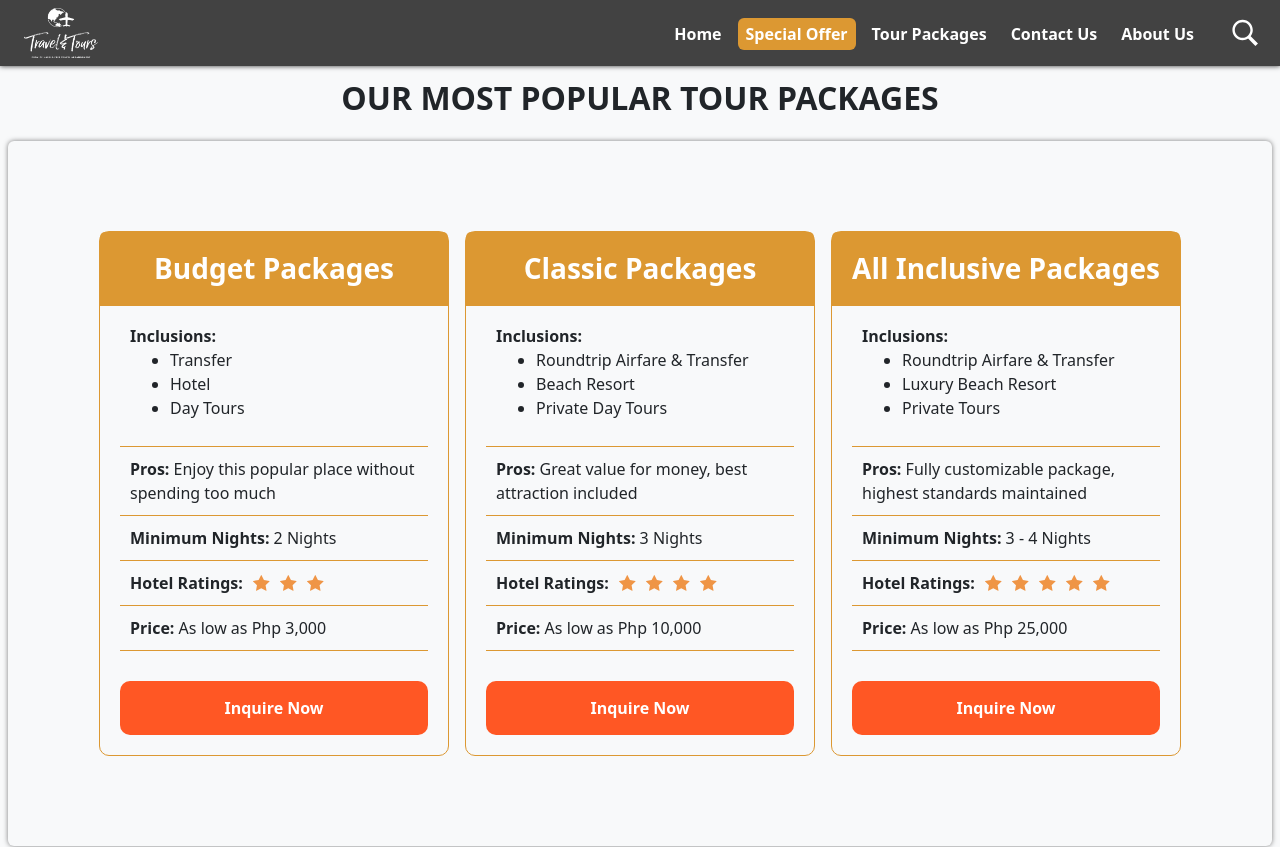
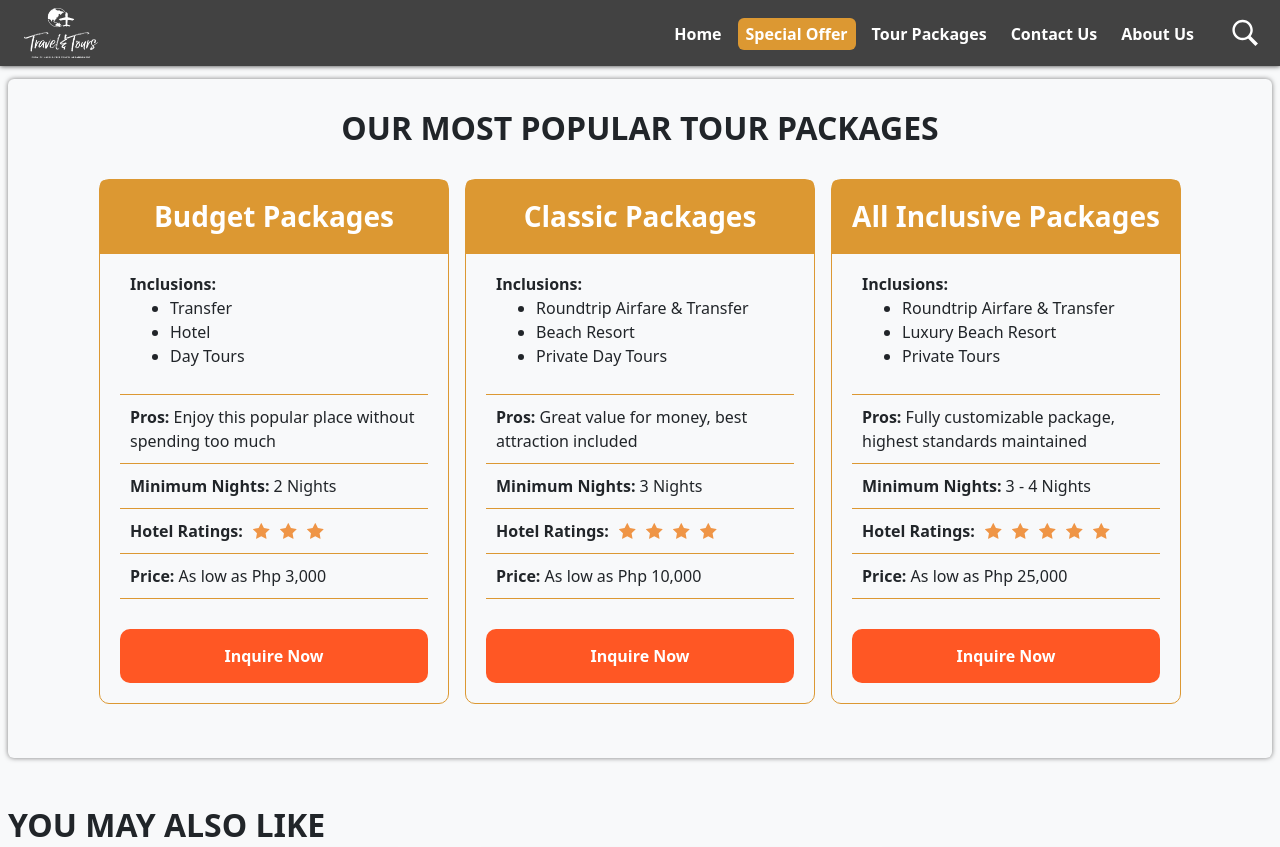
Before and after one commit to boymelvs/KODEGOPH-PROJECT-1, a plain HTML site: page pages/special-offers.html in a window 1280 px wide. Shown: the top 847 px of the page. Drawn offline with nearby package versions, Linux system fonts and the light colour scheme.

Commit message:
udpates
adjust spacing

```diff
--- a/pages/special-offers.html
+++ b/pages/special-offers.html
@@ -88,10 +88,9 @@
          </header>
 
          <main class="d-flex flex-column gap-5 px-2 w-100 main_special_offer">
-            <section class="w-100 special_offer_content_container">
-               <h2 class="text-center fw-bold py-3 special_offer_title">OUR MOST POPULAR TOUR PACKAGES</h2>
-
-               <div class="d-flex flex-column justify-content-center align-items-center gap-3 flex-lg-row flex-lg-wrap w-100 rounded special_offer_all_card">
+            <section class="w-100 mt-3 rounded special_offer_content_container">
+               <h2 class="text-center fw-bold special_offer_title">OUR MOST POPULAR TOUR PACKAGES</h2>
+               <div class="d-flex flex-column justify-content-center align-items-center gap-3 py-4 flex-lg-row flex-lg-wrap w-100 special_offer_all_card">
                   <!-- /* budget packages */ -->
                   <div class="card_special_offer_select">
                      <div class="card_special_offer_container">
--- a/styles/special-offer.css
+++ b/styles/special-offer.css
@@ -100,9 +100,9 @@
 }
 
 @media (min-width: 450px) {
-   .special_offer_all_card {
+   .special_offer_content_container {
+      box-shadow: 0 0 5px rgba(0, 0, 0, 0.5);
       padding: 30px 0;
-      box-shadow: 0 0 5px rgba(0, 0, 0, 0.5);
    }
 
    .card_special_offer_container {
@@ -113,10 +113,6 @@
 @media (min-width: 768px) {
    .main_special_offer {
       margin-top: 15px;
-   }
-
-   .special_offer_all_card {
-      padding: 90px 0;
    }
 
    .card_special_offer_container {
```
